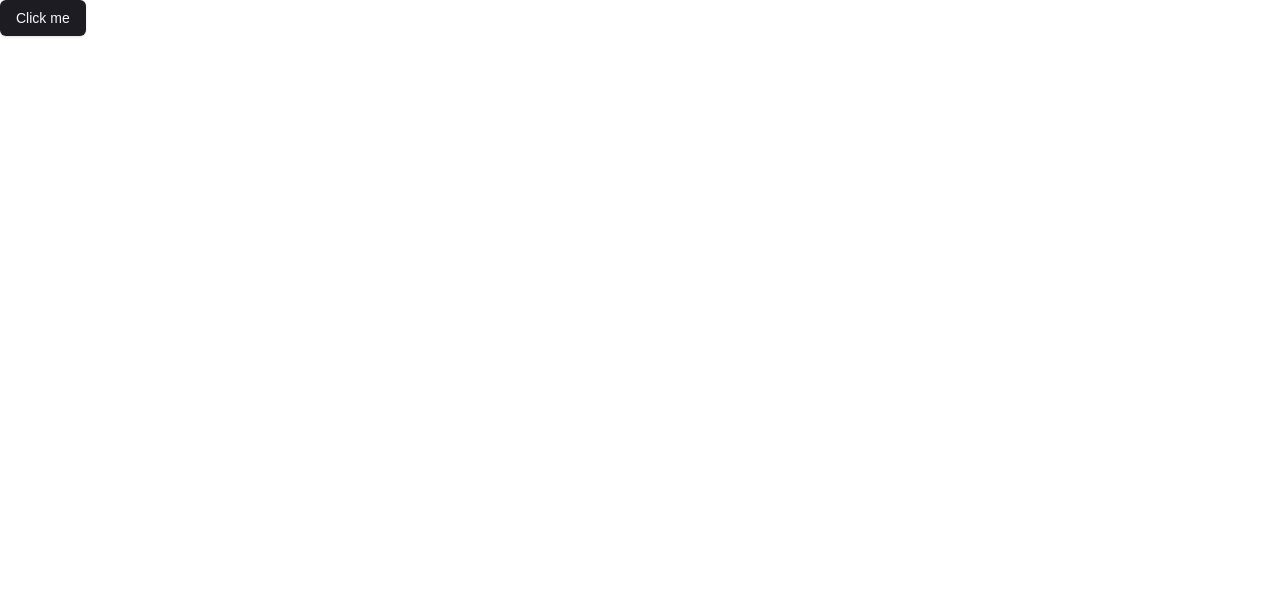
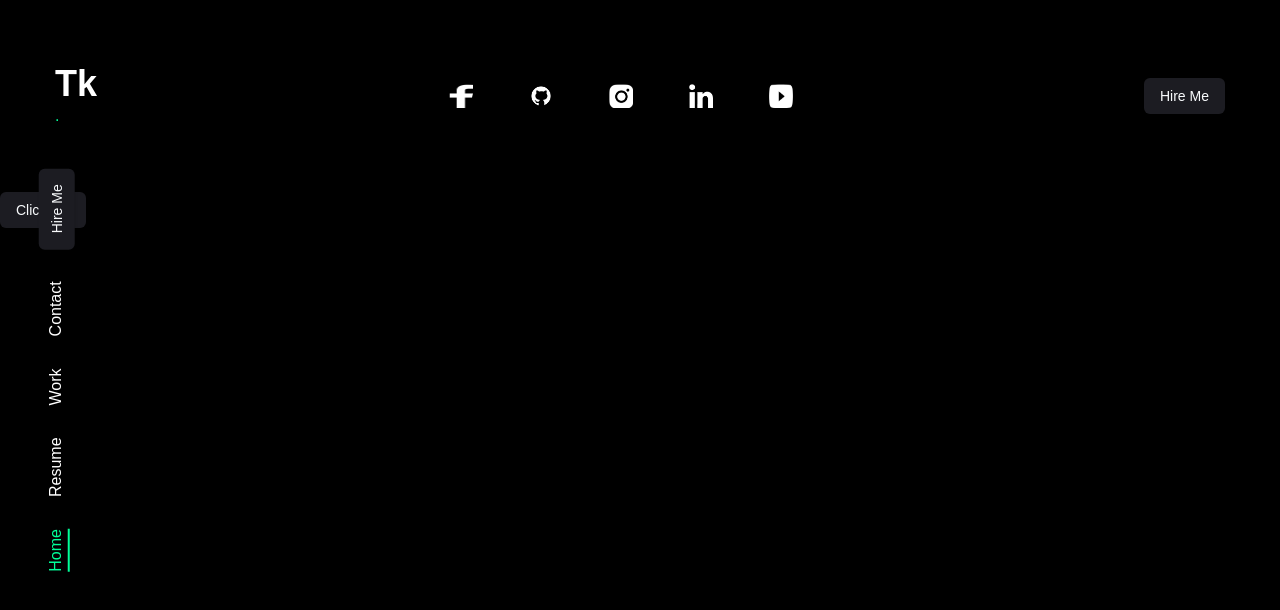
Before and after one commit to Tony-kan/portfolio_v3, a Next.js app: page / in a window 1280 px wide. Shown: the top 610 px of the page. Built offline with nearby package versions, Linux system fonts and the light colour scheme.

Commit message:
Header & sidenav : build

```diff
--- a/app/layout.tsx
+++ b/app/layout.tsx
@@ -3,6 +3,8 @@ import { Geist, Geist_Mono } from "next/font/google";
 import "./globals.css";
 import StairTransition from "@/components/StairTransition";
 import PageTransition from "@/components/PageTransition";
+import Header from "@/components/Header";
+import SideNavBar from "@/components/SideNavBar";
 
 const geistSans = Geist({
   variable: "--font-geist-sans",
@@ -15,8 +17,8 @@ const geistMono = Geist_Mono({
 });
 
 export const metadata: Metadata = {
-  title: "Create Next App",
-  description: "Generated by create next app",
+  title: "Portofolio V3",
+  description: "Version 3 of programmer portfolio",
 };
 
 export default function RootLayout({
@@ -29,6 +31,9 @@ export default function RootLayout({
       <body
         className={`${geistSans.variable} ${geistMono.variable} antialiased`}
       >
+        <SideNavBar />
+        <Header />
+
         <StairTransition />
         <PageTransition>{children}</PageTransition>
       </body>
--- a/components/Header.tsx
+++ b/components/Header.tsx
@@ -1,7 +1,63 @@
+import Link from "next/link";
 import React from "react";
+// import Nav from "./Nav";
+import { Button } from "./ui/button";
+import MobileNav from "./MobileNav";
+import { socialLinks } from "@/constants";
+import Image from "next/image";
 
 function Header() {
-  return <div>Header</div>;
+  return (
+    <header className="py-8 xl:py-12 text-white hidden lg:flex">
+      <div className="container mx-auto flex justify-between items-center py-4">
+        {/* logo  */}
+        <Link href="/">
+          <h1 className="text-4xl font-semibold">Tk</h1>
+          <span className="text-accent">.</span>
+        </Link>
+
+        {/* desktop nav & hire btn  */}
+        {/* <div className="hidden xl:flex items-center gap-8">
+          <Nav />
+          <Link href="/contact">
+            <Button>Hire Me</Button>
+          </Link>
+        </div> */}
+
+        {/* social links
+         */}
+        <div className="flex flex-row gap-14 items-center justify-center">
+          {socialLinks.map((link, index) => {
+            return (
+              <Link
+                href={link.link}
+                key={index}
+                className="text-2xl hover:text-accent transition-all"
+              >
+                <Image
+                  className="filter invert size-6  hover:text-accent"
+                  src={link.icon}
+                  alt={link.name}
+                  objectFit="contain"
+                />
+              </Link>
+            );
+          })}
+        </div>
+
+        <div className="hidden xl:flex items-center gap-8">
+          <Link href="/contact">
+            <Button>Hire Me</Button>
+          </Link>
+        </div>
+
+        {/* mobile nav  */}
+        <div className="xl:hidden">
+          <MobileNav />
+        </div>
+      </div>
+    </header>
+  );
 }
 
 export default Header;
--- /dev/null
+++ b/components/MobileNav.tsx
@@ -0,0 +1,48 @@
+"use client";
+
+import { usePathname } from "next/navigation";
+import React from "react";
+import { Sheet, SheetContent, SheetTrigger } from "./ui/sheet";
+import Link from "next/link";
+import { navLinks } from "@/constants";
+import { CiMenuFries } from "react-icons/ci";
+
+function MobileNav() {
+  const pathname = usePathname();
+  return (
+    <Sheet>
+      <SheetTrigger className="flex justify-center items-center">
+        <CiMenuFries className="text-[32px] text-accent" />
+      </SheetTrigger>
+      <SheetContent className="flex flex-col">
+        {/* logo */}
+        <div className="mt-32 mb-40 text-center text-2xl">
+          <Link href="/">
+            <h1 className="text-4xl font-semibold">
+              Tony <span className="text-accent">.</span>
+            </h1>
+          </Link>
+        </div>
+        {/* nav */}
+        <nav className="flex flex-col justify-center items-center gap-8">
+          {navLinks.map((link, index) => {
+            return (
+              <Link
+                href={link.path}
+                key={index}
+                className={`${
+                  link.path === pathname &&
+                  "text-accent border-b-2 border-accent"
+                } capitalize text-xl hover:text-accent transition-all`}
+              >
+                {link.name}
+              </Link>
+            );
+          })}
+        </nav>
+      </SheetContent>
+    </Sheet>
+  );
+}
+
+export default MobileNav;
--- /dev/null
+++ b/components/Nav.tsx
@@ -0,0 +1,30 @@
+"use client";
+
+import { navLinks } from "@/constants";
+import Link from "next/link";
+// import Link from "next/link";
+import { usePathname } from "next/navigation";
+import React from "react";
+
+function Nav() {
+  const pathname = usePathname();
+  return (
+    <nav className="flex gap-8">
+      {navLinks.map((link, index) => {
+        return (
+          <Link
+            href={link.path}
+            key={index}
+            className={`${
+              link.path === pathname && "text-accent border-b-2 border-accent"
+            } capitalize font-medium hover:text-accent transition-all`}
+          >
+            {link.name}
+          </Link>
+        );
+      })}
+    </nav>
+  );
+}
+
+export default Nav;
--- /dev/null
+++ b/components/SideNavBar.tsx
@@ -0,0 +1,37 @@
+import Link from "next/link";
+import React from "react";
+import Nav from "./Nav";
+import { Button } from "./ui/button";
+import MobileNav from "./MobileNav";
+
+function SideNavBar() {
+  return (
+    <header className="py-8 xl:py-12 text-white lg:-rotate-90 lg:fixed lg:-left-40 lg:top-72 lg:z-40">
+      <div className="container mx-auto flex justify-between items-center py-4">
+        {/* logo  */}
+        <Link
+          href="/"
+          className="lg:hidden flex items-center justify-between gap-6"
+        >
+          <h1 className="text-4xl font-semibold">Tony </h1>
+          <span className="text-accent">.</span>
+        </Link>
+
+        {/* desktop nav & hire btn  */}
+        <div className="hidden xl:flex items-center gap-8">
+          <Nav />
+          <Link href="/contact">
+            <Button>Hire Me</Button>
+          </Link>
+        </div>
+
+        {/* mobile nav  */}
+        <div className="xl:hidden">
+          <MobileNav />
+        </div>
+      </div>
+    </header>
+  );
+}
+
+export default SideNavBar;
--- a/components/StairTransition.tsx
+++ b/components/StairTransition.tsx
@@ -16,7 +16,7 @@ function StairTransition() {
             <Stairs />
           </div>
           <motion.div
-            className="h-screen w-screen fixed bg-white top-0 pointer-events-none"
+            className="h-screen w-screen fixed bg-primary top-0 pointer-events-none"
             initial={{ opacity: 1 }}
             animate={{
               opacity: 0,
--- a/constants/index.ts
+++ b/constants/index.ts
@@ -1,6 +1,38 @@
+import facebook from "../public/assets/social/Facebook.png";
+import github from "../public/assets/social/GitHub.png";
+import instagram from "../public/assets/social/Instagram.png";
+import linkedin from "../public/assets/social/LinkedIn.png";
+import youtube from "../public/assets/social/YouTube.png";
+
 export const icons = {};
 
-export const socialsIcons = [];
+export const socialLinks = [
+  {
+    name: "facebook",
+    icon: facebook,
+    link: "https://www.facebook.com/",
+  },
+  {
+    name: "github",
+    icon: github,
+    link: "",
+  },
+  {
+    name: "instagram",
+    icon: instagram,
+    link: "",
+  },
+  {
+    name: "LinkenIn",
+    icon: linkedin,
+    link: "",
+  },
+  {
+    name: "Youtube",
+    icon: youtube,
+    link: "",
+  },
+];
 
 export const images = {};
 
--- a/tailwind.config.ts
+++ b/tailwind.config.ts
@@ -8,9 +8,19 @@ export default {
     "./app/**/*.{js,ts,jsx,tsx,mdx}",
   ],
   theme: {
+    container: {
+      center: true,
+      padding: "15px",
+    },
+    screens: {
+      sm: "640px",
+      md: "768px",
+      lg: "960px",
+      xl: "1200px",
+    },
     extend: {
       colors: {
-        background: "hsl(var(--background))",
+        background: "black",
         foreground: "hsl(var(--foreground))",
         card: {
           DEFAULT: "hsl(var(--card))",
@@ -34,8 +44,8 @@ export default {
           foreground: "hsl(var(--muted-foreground))",
         },
         accent: {
-          DEFAULT: "hsl(var(--accent))",
-          foreground: "hsl(var(--accent-foreground))",
+          DEFAULT: "#00ff99",
+          hover: "#00e187",
         },
         destructive: {
           DEFAULT: "hsl(var(--destructive))",
@@ -57,6 +67,20 @@ export default {
         md: "calc(var(--radius) - 2px)",
         sm: "calc(var(--radius) - 4px)",
       },
+      keyframes: {
+        "accordion-down": {
+          from: { height: "0" },
+          to: { height: "var(--radix-accordion-content-height)" },
+        },
+        "accordion-up": {
+          from: { height: "var(--radix-accordion-content-height)" },
+          to: { height: "0" },
+        },
+      },
+      animation: {
+        "accordion-down": "accordion-down 0.2s ease-out",
+        "accordion-up": "accordion-up 0.2s ease-out",
+      },
     },
   },
   plugins: [require("tailwindcss-animate")],
```
